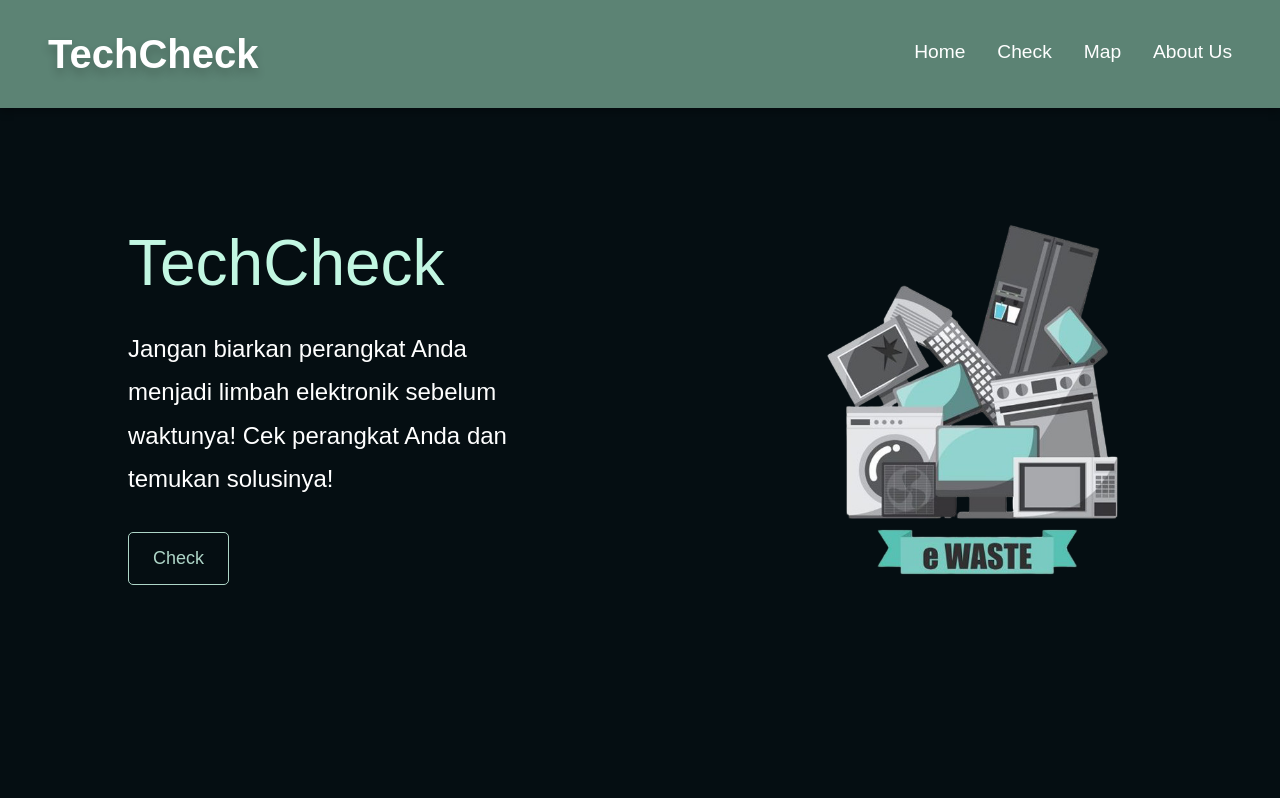
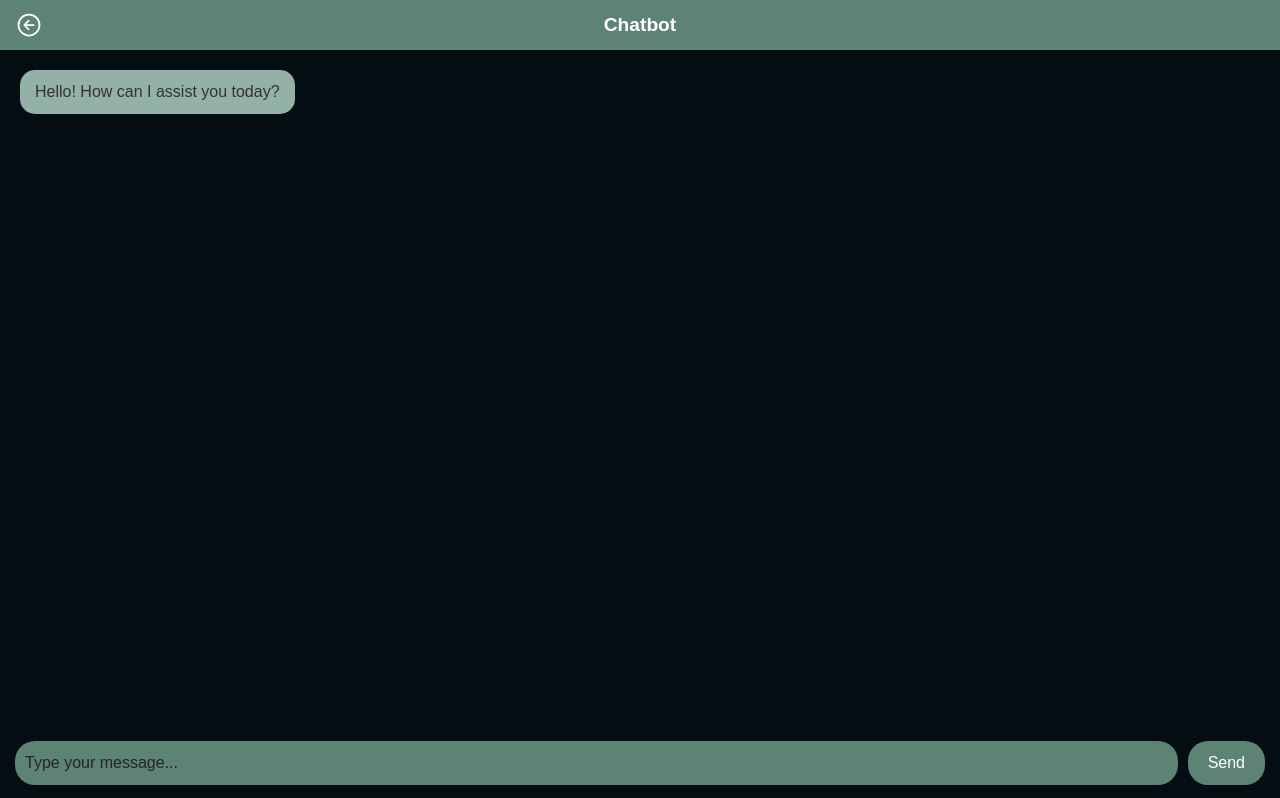
Before and after one commit to leon65232/TechCheckv1, a React (Vite) app: page /chatbot in a window 1280 px wide. Shown: the top 798 px of the page. Built offline with nearby package versions, Linux system fonts and the light colour scheme.

Commit message:
refactor: clean up chatbot fe and configure routing to Home and chatbot

```diff
--- a/package.json
+++ b/package.json
@@ -16,6 +16,7 @@
     "i": "^0.3.7",
     "react": "^18.2.0",
     "react-dom": "^18.2.0",
+    "react-icons": "^5.5.0",
     "react-keyboard-tester": "file:",
     "react-markdown": "^10.1.0",
     "react-router-dom": "^7.6.1",
--- a/src/App.jsx
+++ b/src/App.jsx
@@ -5,30 +5,35 @@ import Keyboard from "./components/Keyboard";
 import Mouse from "./components/Mouse";
 import Map from "./components/Map";
 import Chatbot from "./pages/chatbot";
+import Home from './pages/Home';
 import Navbar from './components/Navbar';
-import Hero from './components/Hero';
 import Footer from './components/Footer';
-import ChatbotSection from './components/ChatbotSection';
-import FactSection from './components/FactSection';
-import CheckMapSection from './components/CheckMapSection';
 import { Store } from "./context/Context";
+import { BrowserRouter as Router, Routes, Route, useLocation } from "react-router-dom";
 import './App.css';
-const App = () => {
+
+const AppContent = () => {
   const { darkMode } = Store();
+  const location = useLocation();
+
+  const hideLayout = location.pathname === '/chatbot';
+
   return (
     // <div className="flex flex-row items-center justify-center bg-gray-100">
     //   {/* <Keyboard /> */}
     //   {/* <Mouse /> */}
     // </div>
 
-    <div className="App">
+    <div>
       {/* Komponen lain */}
-      <Navbar />
-      <Hero />
-      <ChatbotSection />
-      <FactSection />
-      <CheckMapSection />
-      <Footer />
+
+      {!hideLayout && <Navbar />}
+      <Routes>
+        <Route path='/' element={<Home />}/>
+        <Route path='/chatbot' element={<Chatbot />}/>
+      </Routes>
+      {!hideLayout && <Footer />}
+
       {/* <MicTest /> */}
       {/* <h1 className="text-center text-2xl font-bold mt-10">Headphone Test</h1> */}
       {/* <HeadphoneCheck /> */}
@@ -37,6 +42,12 @@ const App = () => {
     </div>
   );
 };
+
+const App = () => (
+  <Router>
+    <AppContent />
+  </Router>
+);
 
 export default App;
 
--- /dev/null
+++ b/src/pages/Home.jsx
@@ -0,0 +1,19 @@
+import Navbar from "../components/Navbar"
+import Hero from "../components/Hero"
+import ChatbotSection from "../components/ChatbotSection"
+import FactSection from "../components/FactSection"
+import CheckMapSection from "../components/CheckMapSection"
+import Footer from "../components/Footer"
+
+const Home = () => {
+  return (
+    <>
+      <Hero />
+      <ChatbotSection />
+      <FactSection />
+      <CheckMapSection />
+    </>
+  );
+};
+
+export default Home;
--- a/src/pages/chatbot.css
+++ b/src/pages/chatbot.css
@@ -1,5 +1,7 @@
 /* src/Chatbot.css */
-body {
+
+
+/* body {
     font-family: Arial, sans-serif;
     margin: 0;
     display: flex;
@@ -7,25 +9,63 @@ body {
     align-items: center;
     min-height: 100vh;
     background-color: #f0f2f5;
+} */
+ body {
+    font-family: Arial, sans-serif;
+    margin: 0;
+    background-color: #f0f2f5;
+    height: 100%;
 }
-.chat-container {
+/* .chat-container {
     width: 60rem;
-    background-color: #fff;
+    background-color: #040D12;
     border-radius: 8px;
     box-shadow: 0 4px 8px rgba(0, 0, 0, 0.1);
     display: flex;
     flex-direction: column;
     overflow: hidden;
     height: 80vh;
+} */
+ .chat-container {
+    width: 100vw;
+    height: 100vh;
+    min-height: 100vh;
+    min-width: 100vw;
+    background-color: #040D12;
+    border-radius: 0;            /* Remove corner rounding if you want full-bleed */
+    box-shadow: none;            /* Optional: Remove shadow for full-screen look */
+    display: flex;
+    flex-direction: column;
+    overflow: hidden;
 }
 .chat-header {
-    background-color: #4CAF50;
+    background-color: #5C8374;
     color: white;
     padding: 15px;
     text-align: center;
     font-size: 1.2em;
-    border-top-left-radius: 8px;
-    border-top-right-radius: 8px;
+    font-weight: bold;
+    position: relative;
+    height: 50px;
+}
+.back-button {
+    position: absolute;
+    left: 15px;
+    top: 50%;
+    transform: translateY(-50%);
+    background: none;
+    border: none;
+    color: white;
+    font-size: 1em;
+    cursor: pointer;
+    font-weight: bold;
+}
+.chat-header-title {
+  position: absolute;
+  left: 50%;
+  transform: translateX(-50%);
+  top: 50%;
+  transform: translate(-50%, -50%);
 }
 .chat-messages {
     flex-grow: 1;
@@ -44,12 +84,12 @@ body {
 }
 .message.user {
     align-self: flex-end;
-    background-color: #DCF8C6;
+    background-color: #93B1A6;
     color: #333;
 }
 .message.bot {
     align-self: flex-start;
-    background-color: #EAEAEA;
+    background-color: #93B1A6;
     color: #333;
 }
 .typing-indicator {
@@ -66,19 +106,20 @@ body {
 .chat-input-container {
     display: flex;
     padding: 15px;
-    border-top: 1px solid #eee;
+    /* border-top: 1px solid #eee; */
 }
 .chat-input-container input {
     flex-grow: 1;
     padding: 10px;
-    border: 1px solid #ddd;
+    background-color: #5C8374;
+    /* border: 1px solid #ddd; */
     border-radius: 20px;
     margin-right: 10px;
     font-size: 1em;
     outline: none;
 }
 .chat-input-container button {
-    background-color: #4CAF50;
+    background-color: #5C8374;
     color: white;
     border: none;
     padding: 10px 20px;
@@ -88,9 +129,40 @@ body {
     transition: background-color 0.3s ease;
 }
 .chat-input-container button:hover:not(:disabled) {
-    background-color: #45a049;
+    background-color: #5C8374;
 }
 .chat-input-container button:disabled {
     background-color: #a5d6a7; /* Lighter green when disabled */
     cursor: not-allowed;
 }
+#user-input {
+  color: #252525;
+}
+#user-input::placeholder {
+  color: #252525;
+  opacity: 1;
+}
+
+.chat-messages {
+  scrollbar-width: thin;
+  scrollbar-color: #5C8374 #040D12;
+}
+
+.chat-messages::-webkit-scrollbar {
+  width: 12px;
+}
+
+.chat-messages::-webkit-scrollbar-track {
+  background: #040D12;
+  border-radius: 8px;
+}
+
+.chat-messages::-webkit-scrollbar-thumb {
+  background: #5C8374;
+  border-radius: 8px;
+  border: 2px solid #93B1A6;
+}
+
+.chat-messages::-webkit-scrollbar-thumb:hover {
+  background: #93B1A6;
+}
--- a/src/pages/chatbot.jsx
+++ b/src/pages/chatbot.jsx
@@ -2,6 +2,8 @@ import React, { useState, useEffect, useRef } from 'react';
 import { GoogleGenerativeAI } from '@google/generative-ai';
 import ReactMarkdown from 'react-markdown'; // Import ReactMarkdown
 import remarkGfm from 'remark-gfm';       // Import remarkGfm for GitHub Flavored Markdown
+import { useNavigate } from 'react-router-dom';
+import { IoArrowBackCircleOutline } from "react-icons/io5";
 import './Chatbot.css';
 
 // !!! IMPORTANT: Replace with your actual Gemini API key.
@@ -20,6 +22,8 @@ function Chatbot() {
   const [isLoading, setIsLoading] = useState(false);
   const messagesEndRef = useRef(null);
   const chatSessionRef = useRef(null);
+
+  const navigate = useNavigate()
 
   useEffect(() => {
     scrollToBottom();
@@ -74,7 +78,10 @@ function Chatbot() {
   return (
   <div className="chat-container">
     <div className="chat-header">
-        Gemini Chatbot (Personal Project)
+      <button className="back-button" onClick={() => navigate('/')}>
+        <IoArrowBackCircleOutline size={28}/>
+      </button>
+      <div className="chat-header-title">Chatbot</div>
     </div>
     <div className="chat-messages">
       {messages.map((msg, index) => (
@@ -114,4 +121,5 @@ function Chatbot() {
 );
 }
 
-export default Chatbot;
+
+export default Chatbot;
```
Also changed, not shown: 1 other file (tests, documents, lock files or other folders). Lines whose indentation alone changed are shown as unchanged.
